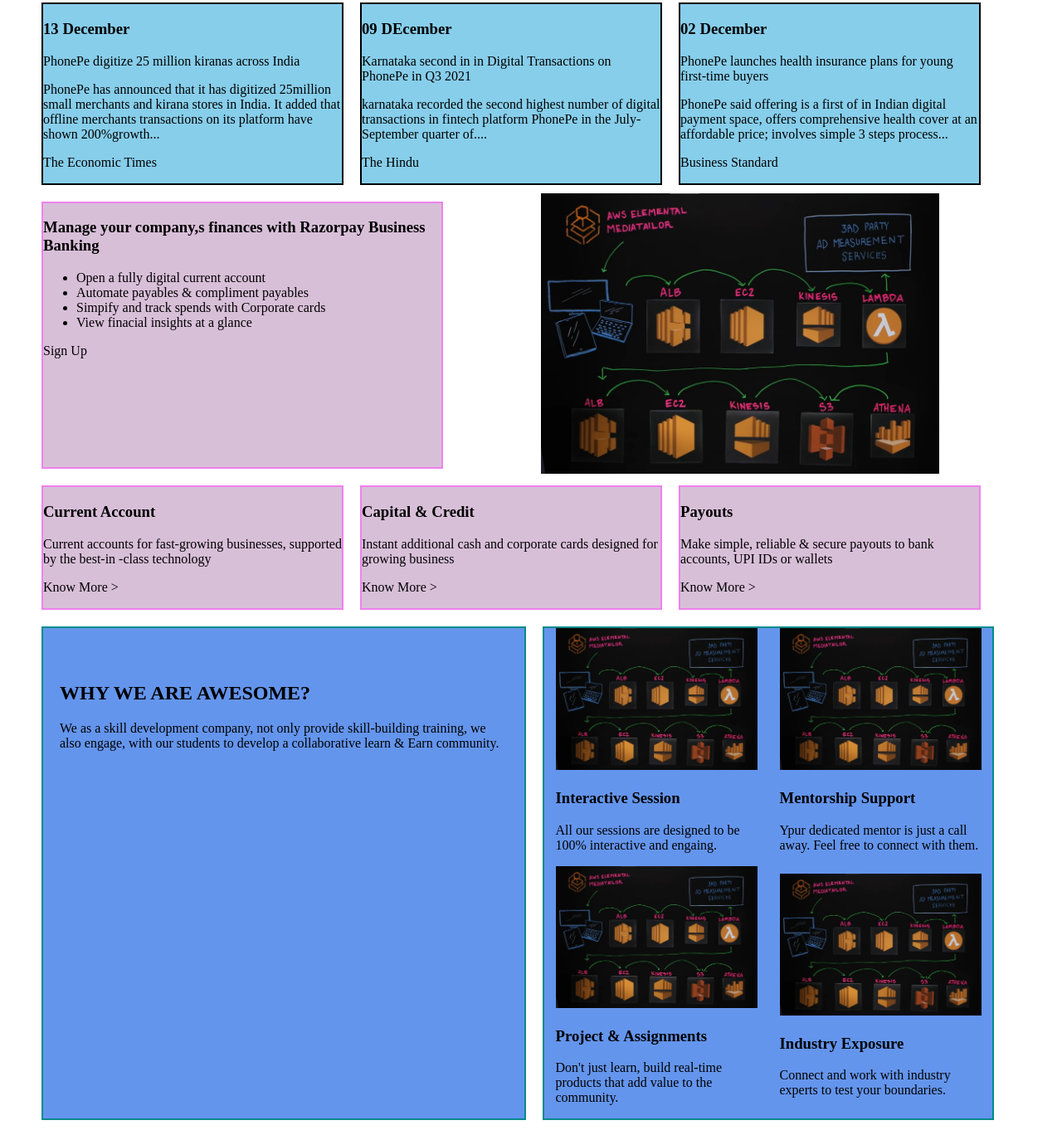
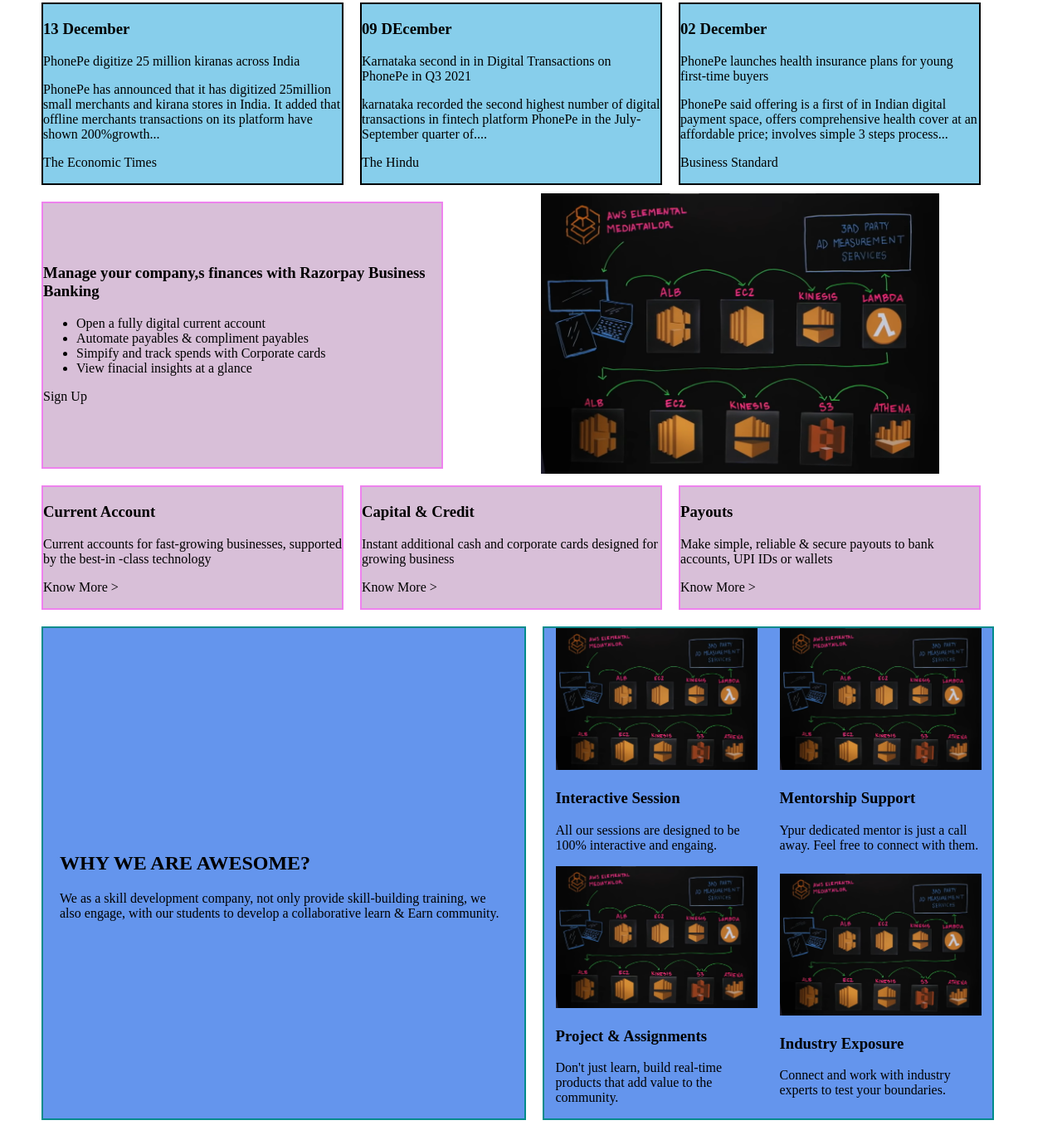
Before and after one commit to abhignasrikara/html-css-session3, a plain HTML site: page index.html in a window 1280 px wide. Shown: the part 249-1617 px from the top of the page at 83% size. Drawn offline with Linux system fonts and the light colour scheme.

Commit message:
Update style.css

```diff
--- a/style.css
+++ b/style.css
@@ -78,6 +78,7 @@
     display: inline;
     border: 2px solid violet;
     margin: 10px 10px 10px 10px;
+    padding-top: 55px;
 }
 
 .qwe{
@@ -92,7 +93,7 @@
     display: inline;
     border: 2px solid darkcyan;
     margin: 10px 10px 10px 10px;
-    padding: 45px 20px;
+    padding: 250px 20px 40px;
 }
 
 .zxy{
```
